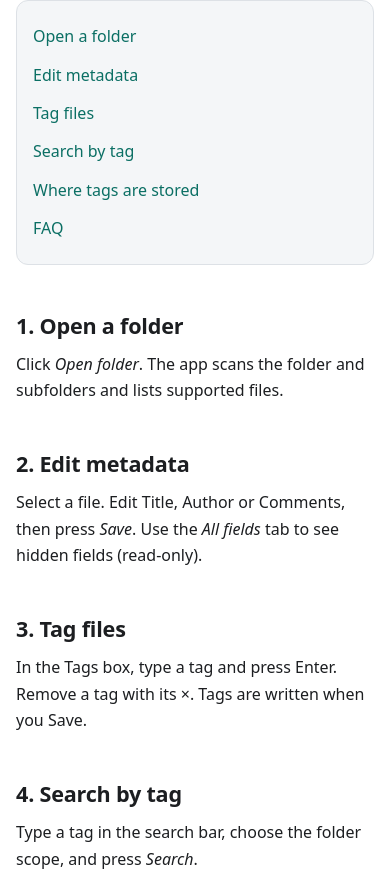
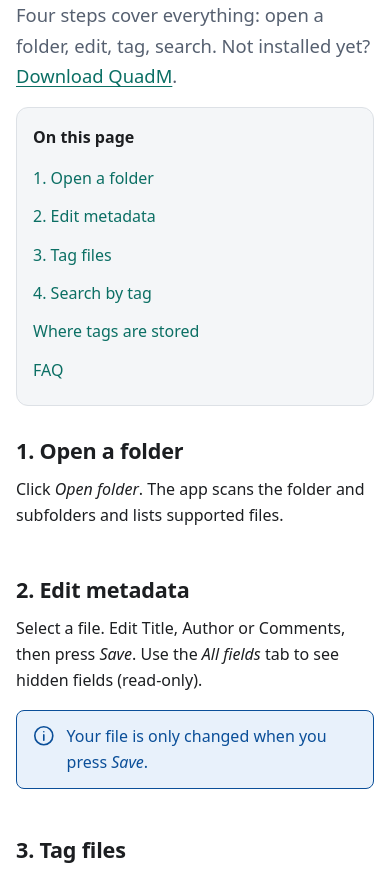
Before and after one commit to University-of-Colorado-Anschutz-Denver/CSCI-3508-Group-6, a website: page code/website/guide.html in a window 390 px wide. Shown: the part 266-1144 px from the top of the page. Drawn offline with Linux system fonts and the light colour scheme.

Commit message:
feat(guide): sticky table of contents and callouts
- Table of contents sits beside the text on wide screens and stays visible while scrolling.
- Wrap the guide in a two-column layout that stacks on phones.
- Add an information callout (files change only on Save) and a warning callout (keep the
  .xmp sidecar with the media file); table headers get scope="col".
- Link to the download page from the intro.

```diff
--- a/code/website/guide.html
+++ b/code/website/guide.html
@@ -5,7 +5,6 @@
 <meta name="viewport" content="width=device-width, initial-scale=1">
 <title>User guide · MultiMedia Metadata Manager (QuadM)</title>
 <meta name="description" content="Step-by-step guide to QuadM: open a folder, edit metadata, tag files and search by tag.">
-<!-- Apply the shared styles used throughout the site. -->
 <link rel="icon" href="assets/favicon.svg" type="image/svg+xml">
 <link rel="stylesheet" href="css/style.css">
 </head>
@@ -24,15 +23,22 @@
     </nav>
   </div>
 </header>
-<!-- Step-by-step instructions for the app's main workflows. -->
 <main>
-<section class="wrap narrow" id="content">
+<section class="wrap" id="content">
   <h1>User guide</h1>
-  <!-- Jump links navigate to each topic on this page. -->
+  <p class="lead">Four steps cover everything: open a folder, edit, tag, search. Not installed yet? <a href="download.html">Download QuadM</a>.</p>
+  <div class="guide">
+    <!-- Jump links stay visible beside the text on wide screens (recognition over recall). -->
     <nav class="toc" aria-label="On this page">
-    <a href="#open">Open a folder</a> <a href="#edit">Edit metadata</a> <a href="#tags">Tag files</a> <a href="#search">Search by tag</a> <a href="#formats">Where tags are stored</a> <a href="#faq">FAQ</a>
+      <strong>On this page</strong>
+      <a href="#open">1. Open a folder</a>
+      <a href="#edit">2. Edit metadata</a>
+      <a href="#tags">3. Tag files</a>
+      <a href="#search">4. Search by tag</a>
+      <a href="#formats">Where tags are stored</a>
+      <a href="#faq">FAQ</a>
     </nav>
-
+    <article>
       <!-- Explain how to select a folder for scanning. -->
       <h2 id="open">1. Open a folder</h2>
       <p>Click <em>Open folder</em>. The app scans the folder and subfolders and lists supported files. <!-- TODO: screenshot --></p>
@@ -40,6 +46,7 @@
       <!-- Describe editing and saving supported metadata fields. -->
       <h2 id="edit">2. Edit metadata</h2>
       <p>Select a file. Edit Title, Author or Comments, then press <em>Save</em>. Use the <em>All fields</em> tab to see hidden fields (read-only).</p>
+      <p class="note info"><svg class="icon" aria-hidden="true" viewBox="0 0 24 24"><circle cx="12" cy="12" r="10"/><path d="M12 11v6M12 7.5h.01"/></svg><span>Your file is only changed when you press <em>Save</em>.</span></p>
 
       <!-- Describe adding and removing tags before saving. -->
       <h2 id="tags">3. Tag files</h2>
@@ -52,19 +59,21 @@
       <!-- Show where tags are stored for each supported media format. -->
       <h2 id="formats">Where tags are stored</h2>
       <table>
-    <thead><tr><th>Format</th><th>Tag storage</th></tr></thead>
+        <thead><tr><th scope="col">Format</th><th scope="col">Tag storage</th></tr></thead>
         <tbody>
           <tr><td>PNG, JPG</td><td>Embedded XMP in the file</td></tr>
           <tr><td>MP4, WAV, MP3</td><td>Sidecar file, e.g. <code>clip.mp4.xmp</code></td></tr>
         </tbody>
       </table>
-  <p class="muted">Keep the .xmp sidecar next to the media file when you move or copy it.</p>
+      <p class="note warn"><svg class="icon" aria-hidden="true" viewBox="0 0 24 24"><path d="M12 3l10 18H2z"/><path d="M12 10v5M12 18h.01"/></svg><span>Keep the .xmp sidecar next to the media file when you move or copy it.</span></p>
 
       <!-- Answer common questions about file changes, indexing, and support. -->
       <h2 id="faq">FAQ</h2>
       <details><summary>Does the app change my original files?</summary><p>Only when you press Save.</p></details>
       <details><summary>Do I need to create a database?</summary><p>No. Tags live in your files; the app rebuilds its search index by scanning.</p></details>
       <details><summary>Something is wrong. Where do I report it?</summary><p>Use the <a href="feedback.html">feedback form</a>.</p></details>
+    </article>
+  </div>
 </section>
 </main>
 <!-- Shared footer: secondary links so nothing depends on remembering where it was. -->
@@ -79,8 +88,6 @@
     </nav>
   </div>
 </footer>
-<!-- Load shared JavaScript for features used by site pages. -->
 <script src="js/main.js"></script>
-
 </body>
 </html>
```
Lines whose indentation alone changed are shown as unchanged.
